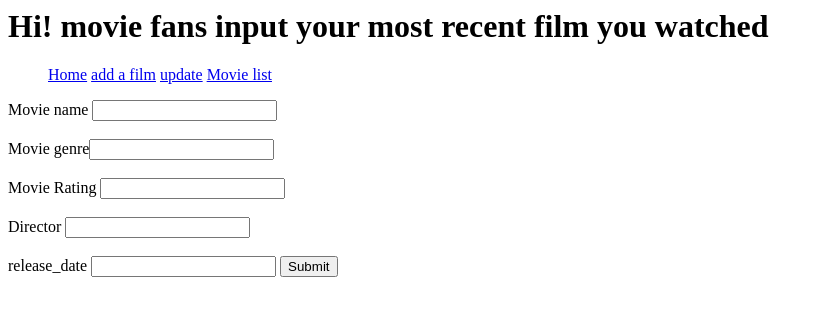
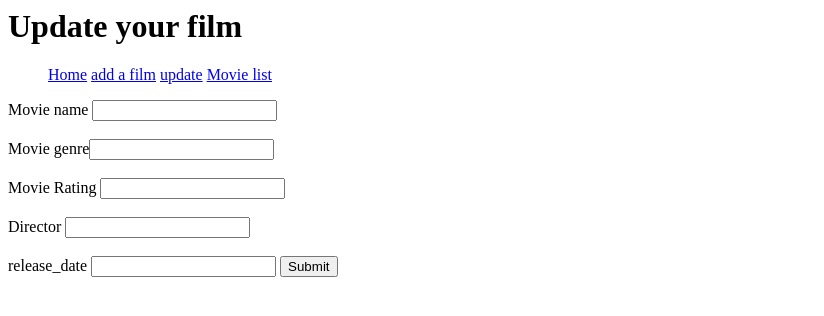
Before and after one commit to Timstar59/movie_project, a Flask app: page /update/1 in a window 1280 px wide. Shown: the top 316 px of the page, without its empty margins (0-824 px from the left). Run offline with Flask 2, Linux system fonts and the light colour scheme; data that the repository does not hold is empty.

Commit message:
changes to readme almost finshed

```diff
--- a/application/templates/update.html
+++ b/application/templates/update.html
@@ -1,6 +1,6 @@
 <html>
     <title>Update Film</title>
-    <h1>Hi! movie fans input your most recent film you watched</h1>
+    <h1>Update your film</h1>
     <nav>
         <ul>
             <a href="{{ url_for('home') }}">Home</a>
```
Also changed, not shown: README.md, images/update.png (added).
